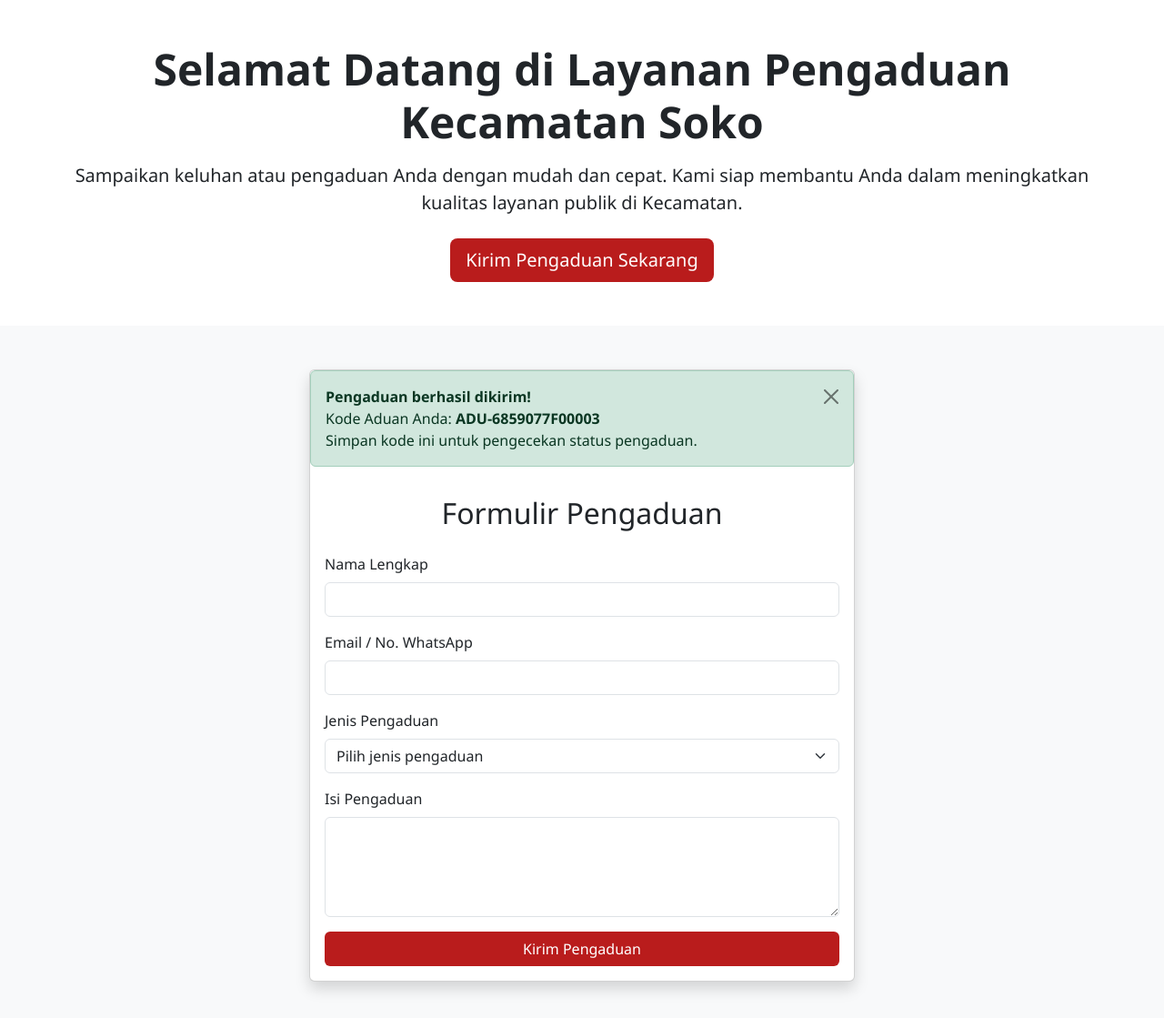
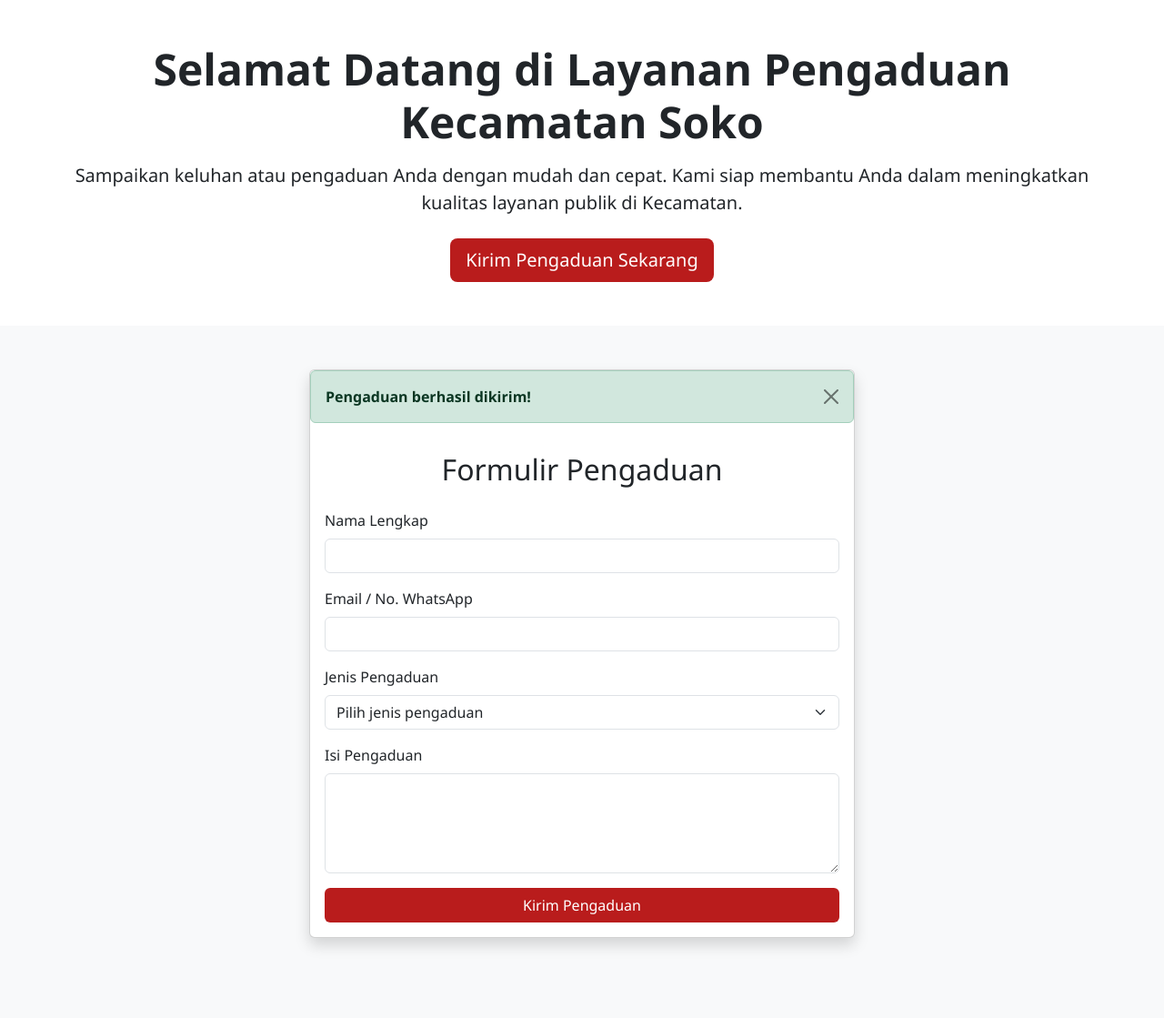
Before and after one commit to zahruddin/aduan, a PHP site: the page made by index.php in a window 1280 px wide. Shown: the part 89-1208 px from the top of the page at 91% size. Run offline with PHP 8.4, Linux system fonts and the light colour scheme; the visitor is signed in with stand-in values (Sample User, id 1); data that the repository does not hold is empty.

```diff
--- a/index.php
+++ b/index.php
@@ -71,9 +71,7 @@ session_start();
     <div class="card shadow mx-auto" style="max-width: 600px;">
        <?php if (isset($_GET['success']) && $_GET['success'] == 1 && isset($_GET['kode'])): ?>
           <div class="alert alert-success alert-dismissible fade show" role="alert">
-            <strong>Pengaduan berhasil dikirim!</strong><br />
-            Kode Aduan Anda: <strong><?= htmlspecialchars($_GET['kode']); ?></strong><br />
-            Simpan kode ini untuk pengecekan status pengaduan.
+            <strong>Pengaduan berhasil dikirim!</strong>
             <button type="button" class="btn-close" data-bs-dismiss="alert" aria-label="Tutup"></button>
           </div>
         <?php endif; ?>
```
